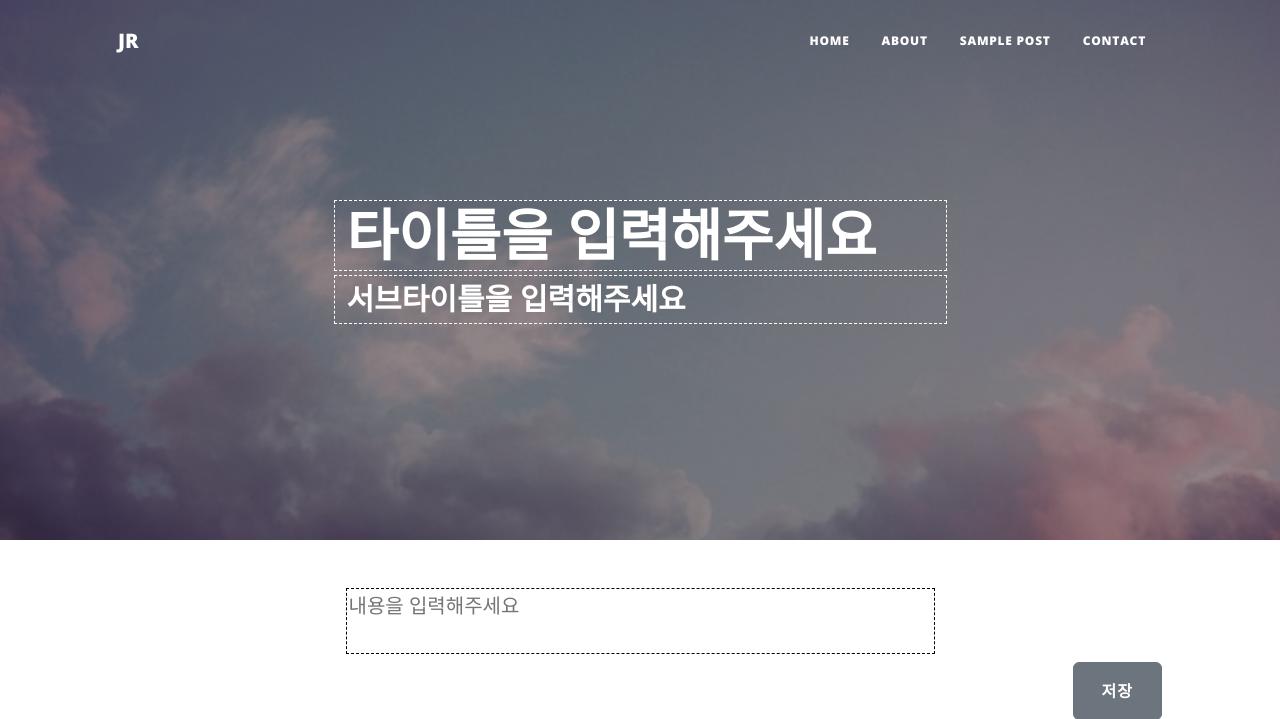
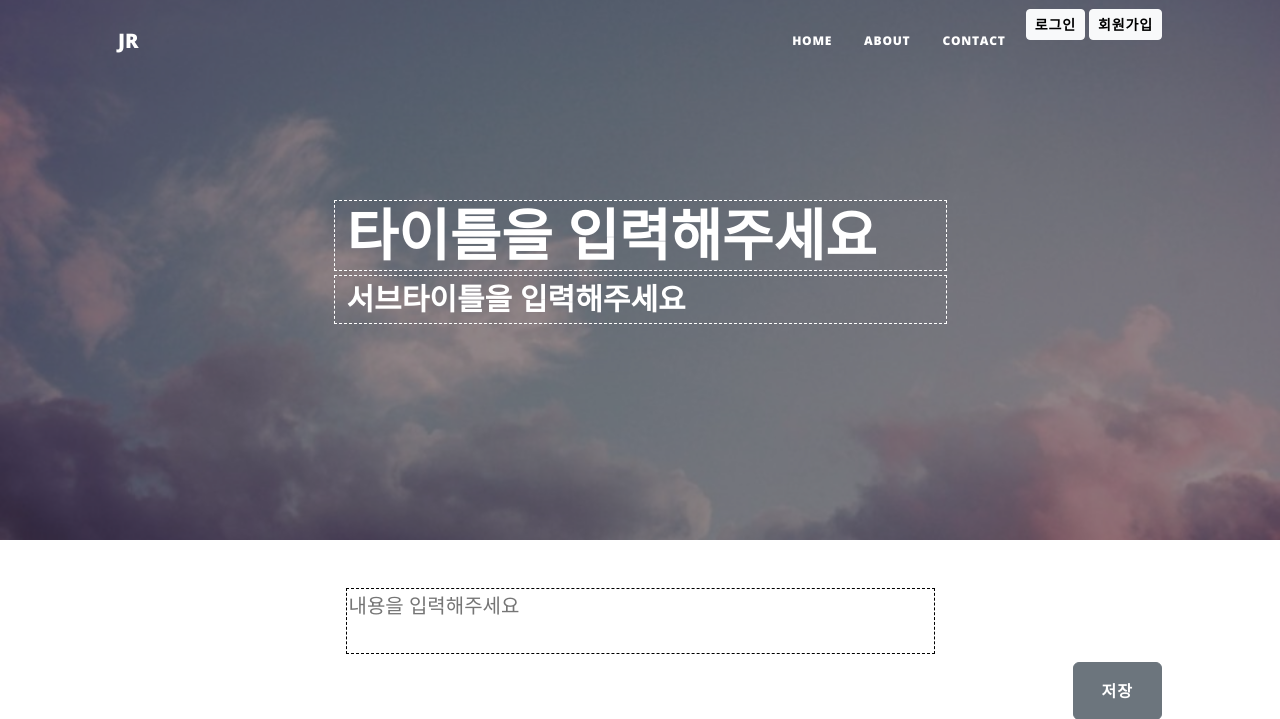
Before and after one commit to JangJuRi/my_blog, a Django app: page /board/write/ in a window 1280 px wide. Shown: the top 719 px of the page. Run offline with Django 5.2, Linux system fonts and the light colour scheme; some libraries are stand-ins or nearby versions.

Commit message:
로그아웃 추가

```diff
--- a/board/templates/header.html
+++ b/board/templates/header.html
@@ -12,8 +12,14 @@
                 <ul class="navbar-nav ms-auto py-4 py-lg-0">
                     <li class="nav-item"><a class="nav-link px-lg-3 py-3 py-lg-4" href="/">Home</a></li>
                     <li class="nav-item"><a class="nav-link px-lg-3 py-3 py-lg-4" href="about.html">About</a></li>
-                    <li class="nav-item"><a class="nav-link px-lg-3 py-3 py-lg-4" href="post.html">Sample Post</a></li>
                     <li class="nav-item"><a class="nav-link px-lg-3 py-3 py-lg-4" href="contact.html">Contact</a></li>
+                    {% if user.is_authenticated %}
+                        <li class="nav-item"><a class="nav-link px-lg-3 py-3 py-lg-4" href="post.html">{{ request.user.username }}님</a></li>
+                        <li class="nav-item"><button class="btn btn-light btn-sm" onclick="location.href='/logout'">로그아웃</button></li>
+                    {% else %}
+                        <li class="nav-item"><button class="btn btn-light btn-sm mx-1" onclick="location.href='/login'">로그인</button></li>
+                        <li class="nav-item"><button class="btn btn-light btn-sm" onclick="location.href='/signup'">회원가입</button></li>
+                    {% endif %}
                 </ul>
             </div>
         </div>
--- a/config/urls.py
+++ b/config/urls.py
@@ -17,7 +17,7 @@ Including another URLconf
 from django.contrib import admin
 from django.urls import path
 from board.views import board_list, board_detail, board_write, save_board, remove_board
-from users.views import login_page
+from users.views import login_page, logout_view
 
 urlpatterns = [
     path('admin/', admin.site.urls),
@@ -26,5 +26,6 @@ urlpatterns = [
     path('board/write/', board_write),
     path('board/save/', save_board),
     path('board/remove/<int:board_id>/', remove_board),
-    path('login/', login_page)
+    path('login/', login_page),
+    path('logout/', logout_view)
 ]
--- a/users/views.py
+++ b/users/views.py
@@ -1,4 +1,4 @@
-from django.contrib.auth import authenticate, login
+from django.contrib.auth import authenticate, login, logout
 from django.shortcuts import render, redirect
 
 from users.form import LoginForm
@@ -29,3 +29,7 @@ def login_page(request):
     else:
         form = LoginForm()
         return render(request, 'login.html', {'form': form})
+
+def logout_view(request):
+    logout(request)
+    return redirect("/")
```
Also changed, not shown: board/migrations/0010_alter_board_modifydate_alter_board_registdate.py (added), board/migrations/0011_alter_board_modifydate.py (added), board/migrations/0012_alter_board_modifydate.py (added), board/migrations/0013_alter_board_modifydate.py (added), board/migrations/0014_alter_board_user_delete_user.py (added), users/migrations/0001_initial.py (added), users/migrations/0002_user_accountid_user_password_alter_user_email.py (added).
